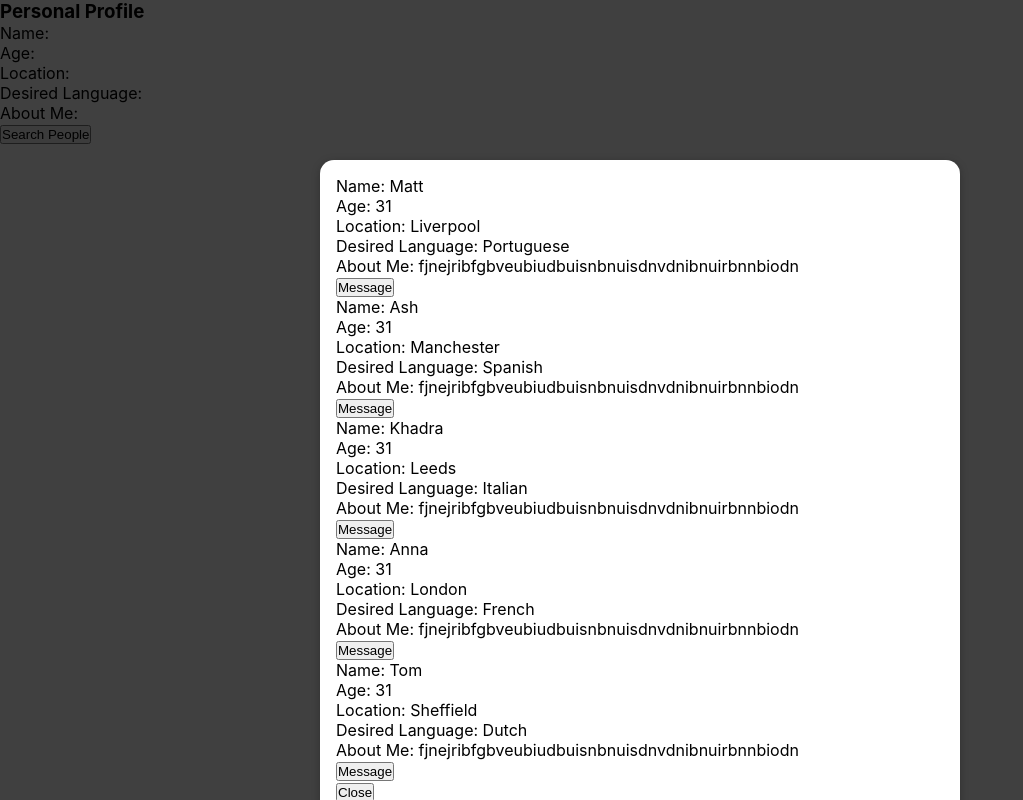
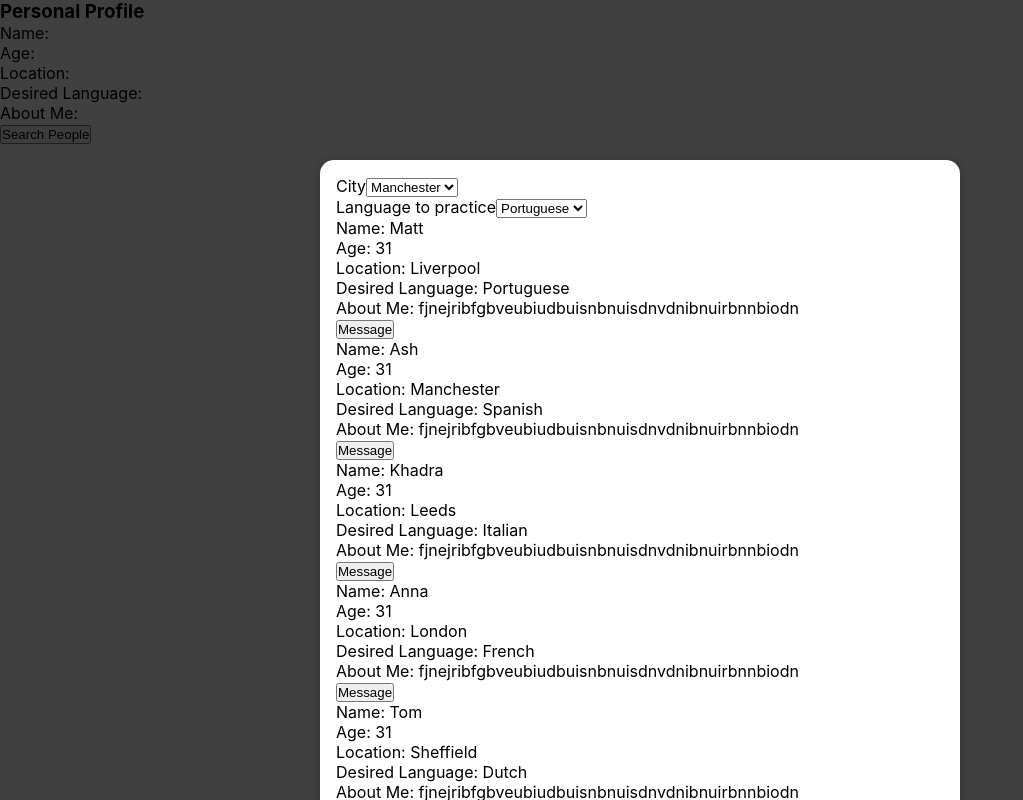
Before and after one commit to AnnaC200/conversa, a React (Create React App) app: page /MyProfile in a window 1280 px wide. Both pictures are taken after a click on the button "Search People". Shown: the whole page, without its empty margins (0-1023 px from the left). Built offline with nearby package versions, Linux system fonts and the light colour scheme.

Commit message:
filter by city and language - functionality not complete

```diff
--- /dev/null
+++ b/src/components/MyProfile/CityFilter.js
@@ -0,0 +1,18 @@
+import React from "react";
+
+const CityFilter = () => {
+  return (
+    <div>
+      <label>City</label>
+      <select>
+        <option value="Manchester">Manchester</option>
+        <option value="Liverpool">Liverpool</option>
+        <option value="London">London</option>
+        <option value="Leeds">Leeds</option>
+        <option value="Sheffield">Sheffield</option>
+      </select>
+    </div>
+  );
+};
+
+export default CityFilter;
--- /dev/null
+++ b/src/components/MyProfile/LanguageFilter.js
@@ -0,0 +1,22 @@
+import React from "react";
+
+const LanguageFilter = (props) => {
+  const dropdownChangeHandler = (event) => {
+    props.onChangeFilter(event.target.value);
+  };
+
+  return (
+    <div>
+      <label>Language to practice</label>
+      <select value={props.selected} onChange={dropdownChangeHandler}>
+        <option value="Portuguese">Portuguese</option>
+        <option value="Spanish">Spanish</option>
+        <option value="Italian">Italian</option>
+        <option value="French">French</option>
+        <option value="Dutch">Dutch</option>
+      </select>
+    </div>
+  );
+};
+
+export default LanguageFilter;
--- a/src/components/MyProfile/SearchPeople.js
+++ b/src/components/MyProfile/SearchPeople.js
@@ -1,6 +1,8 @@
 import React from "react";
 import Modal from "./Modal";
 import IndividualPerson from "./IndividualPerson";
+import CityFilter from "./CityFilter";
+import LanguageFilter from "./LanguageFilter";
 
 const dummyPeople = [
   {
@@ -73,6 +75,8 @@ const SearchPeople = (props) => {
 
   return (
     <Modal onClose={props.onClose}>
+      <CityFilter />
+      <LanguageFilter />
       <div>
         <ul>{listPeople}</ul>
         <button type="submit" onClick={props.onClose}>
```
